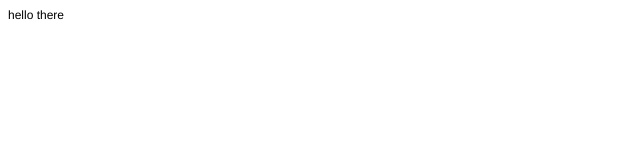
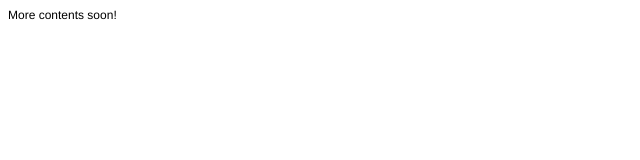
Before and after one commit to virsyadav/vyad.github.io, a plain HTML site: page index.html in a window 1280 px wide. Shown: the full height of the page, 0-640 px from the left. Drawn offline with Linux system fonts and the light colour scheme.

Commit message:
Update index.html

```diff
--- a/index.html
+++ b/index.html
@@ -11,6 +11,6 @@
   </style>
 </head>
 <body>
-<p class="p1">hello there</p>
+<p class="p1">More contents soon!</p>
 </body>
 </html>
```
